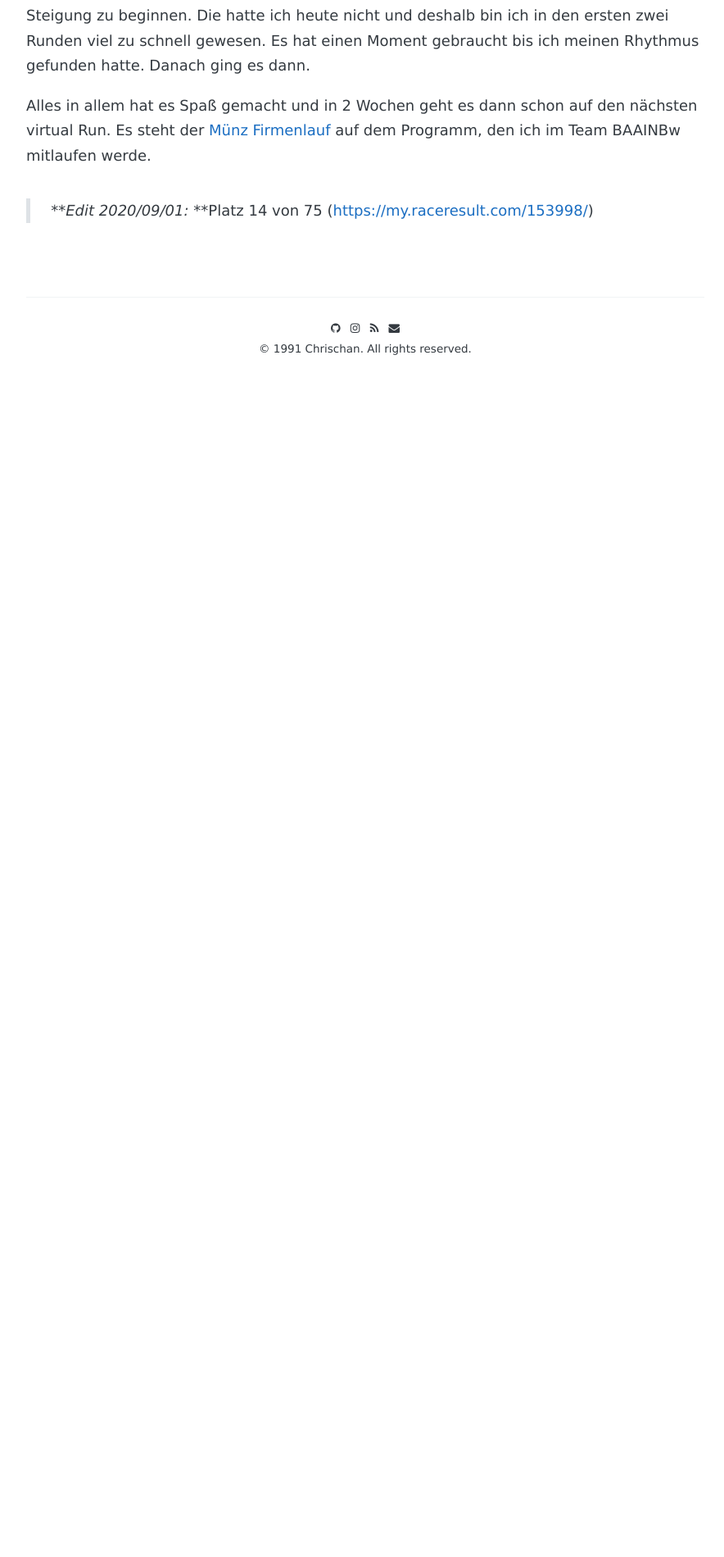
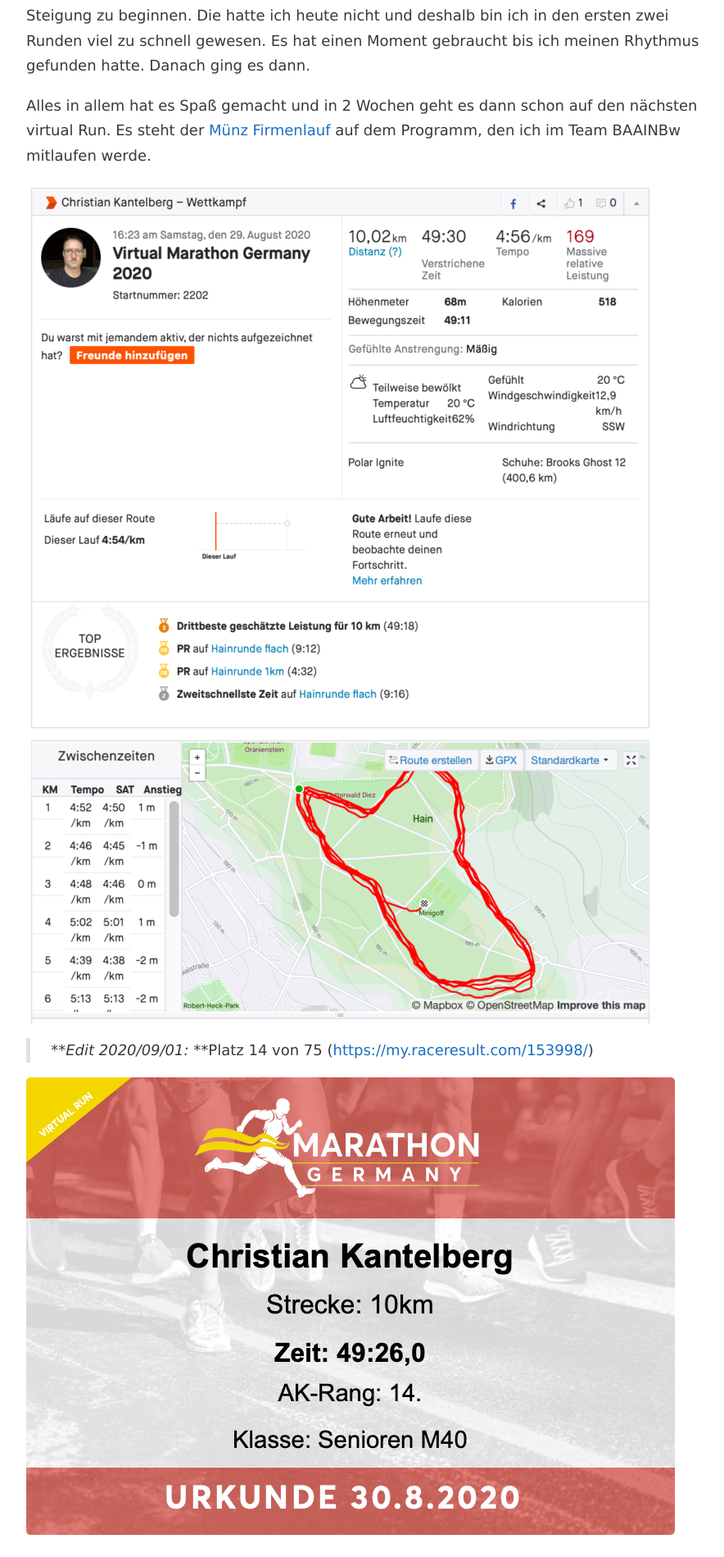
Before and after one commit to netbuk/blog, a Jekyll site: the page built from _posts/2020-08-29-Virtual-Marathon.md, in a window 1280 px wide. Shown: the part 581-2480 px from the top of the page at 82% size, without its empty margins (194-1078 px from the left). Built offline with Jekyll 4.4.1, drawn with Linux system fonts in a browser that asks for light colours; nearby versions of some CDN libraries; some web fonts are replaced; before the commit the page ends 1108 px from its top, so only the background shows below that.

Commit message:
images fixing

```diff
--- a/_posts/2020-08-29-Virtual-Marathon.md
+++ b/_posts/2020-08-29-Virtual-Marathon.md
@@ -13,8 +13,8 @@ Alles in allem war der Lauf schon recht fordernd und mich ärgert es ein wenig,
 
 Alles in allem hat es Spaß gemacht und in 2 Wochen geht es dann schon auf den nächsten virtual Run. Es steht der [Münz Firmenlauf](https://muenz-sport.de/aktiv-event/muenz-firmenlauf-wir-laufen-auch-2020/) auf dem Programm, den ich im Team BAAINBw mitlaufen werde.
 
-![](images/2020/Bildschirmfoto-2020-08-29-um-19.05.56-769x1024.png)
+![](/images/2020/Bildschirmfoto-2020-08-29-um-19.05.56-769x1024.png)
 
 > ***Edit 2020/09/01: ***Platz 14 von 75 ([https://my.raceresult.com/153998/](https://my.raceresult.com/153998/))
 
-![](images/2020/Bildschirmfoto-2020-09-01-um-10.57.26.png)
+![](/images/2020/Bildschirmfoto-2020-09-01-um-10.57.26.png)
```
Also changed, not shown: _posts/2020-08-12-Strava-08-2020.md (+1 -1 lines), _posts/2020-09-12-Strava-08-2020.md (+1 -1 lines), _posts/2020-10-24-Strava-09-2020.md (+1 -1 lines).
